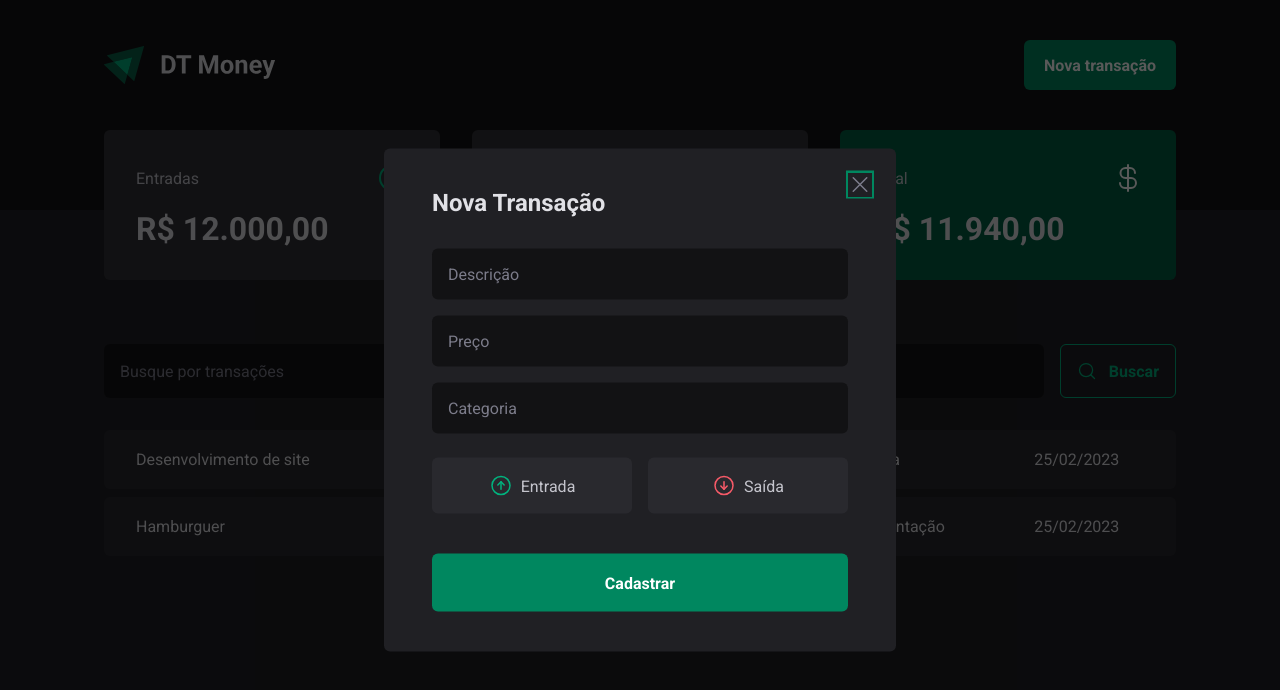
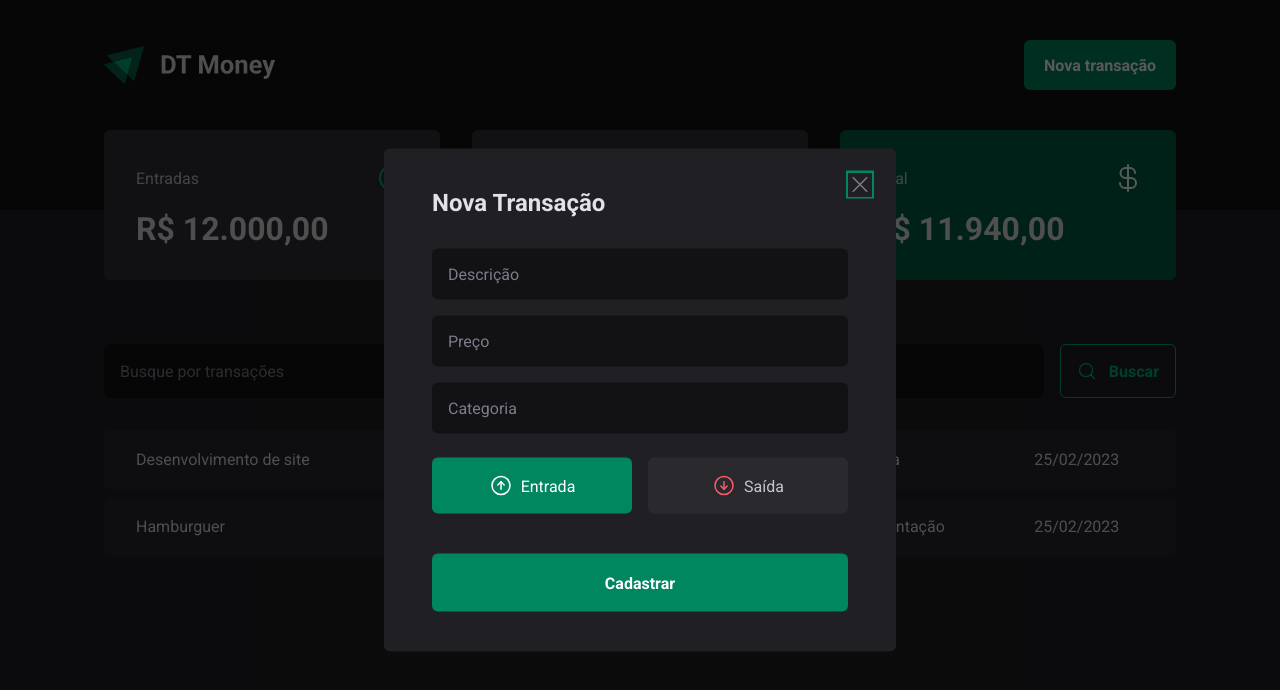
Before and after one commit to viniciusmaclters/ignite-trilha-reactjs, a React (Vite) app: page / in a window 1280 px wide. Both pictures are taken after a click on the button "Nova transação". Shown: the top 690 px of the page. Built offline with nearby package versions, Linux system fonts and the light colour scheme; data requests are answered from the project's data file.

Commit message:
Controlled components

```diff
--- a/src/components/NewTransactionModal/index.tsx
+++ b/src/components/NewTransactionModal/index.tsx
@@ -1,7 +1,7 @@
 import { zodResolver } from "@hookform/resolvers/zod";
 import * as Dialog  from "@radix-ui/react-dialog";
 import { ArrowCircleDown, ArrowCircleUp, X } from "phosphor-react";
-import { useForm } from "react-hook-form";
+import { Controller, useForm } from "react-hook-form";
 import * as z from 'zod';
 
 import { CloseButton, Content, Overlay, TransactionType, TransactionTypeButton } from "./styles";
@@ -10,18 +10,22 @@
   description: z.string(),
   price: z.number(),
   category: z.string(),
-  /* type: z.enum(['income', 'outcome']), */
+  type: z.enum(['income', 'outcome']),
 })
 
 type NewTransactionFormInputs = z.infer<typeof newTransactionFormSchema>
 
 export function NewTransactionModal() {
   const {
+    control,
     register,
     handleSubmit,
     formState: { isSubmitting },
   } = useForm<NewTransactionFormInputs>({
-    resolver: zodResolver(newTransactionFormSchema)
+    resolver: zodResolver(newTransactionFormSchema),
+    defaultValues: {
+      type: 'income'
+    }
   })
 
   async function handleCreateNewTransaction(data: NewTransactionFormInputs) {
@@ -61,7 +65,12 @@
             {...register('category')}
           />
 
-          <TransactionType>
+          <Controller
+            control={control}
+            name="type"
+            render={({ field }) => {
+              return(
+                <TransactionType onValueChange={field.onChange} value={field.value}>
                   <TransactionTypeButton variant="income" value="income">
                     <ArrowCircleUp size={24} />
                     Entrada
@@ -72,6 +81,9 @@
                     Saída
                   </TransactionTypeButton>
               </TransactionType>
+              )
+            }}
+          />
 
           <button type="submit" disabled={isSubmitting}>Cadastrar</button>
         </form>
--- a/src/pages/Transactions/components/SearchForm/index.tsx
+++ b/src/pages/Transactions/components/SearchForm/index.tsx
@@ -14,7 +14,7 @@
   const {
     register,
     handleSubmit,
-    formState: { isSubmitting },
+    formState: { isSubmitting }
   } = useForm<SearchFormInputs>({
     resolver: zodResolver(searchFormSchema)
   })
```
Lines whose indentation alone changed are shown as unchanged.
